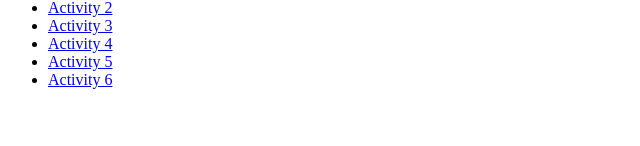
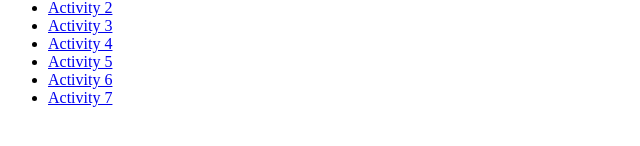
Before and after one commit to sneakylinks/microcredential, a plain HTML site: page index.html in a window 1280 px wide. Shown: the part 128-274 px from the top of the page, 0-640 px from the left. Drawn offline with Linux system fonts and the light colour scheme.

Commit message:
Update index.html

```diff
--- a/index.html
+++ b/index.html
@@ -15,6 +15,7 @@
         <li><a href="day5/day5.html" target="_blank">Activity 4</a></li>
         <li><a href="day8/activity5.html" target="_blank">Activity 5</a></li>
         <li><a href="day9/activity6.html" target="_blank">Activity 6</a></li>
+        <li><a href="day11/day11.html" target="_blank">Activity 7</a></li>
     </ul>
 </body>
 </html>
```
